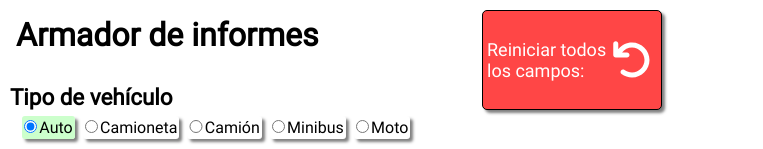
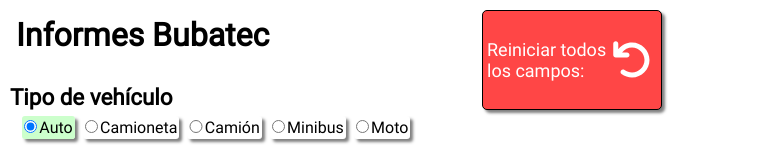
Before and after one commit to Juaniessi/buba-app, a React (Create React App) app: page / in a window 1280 px wide. Shown: the top 149 px of the page, without its empty margins (0-763 px from the left). Built offline with nearby package versions, Linux system fonts and the light colour scheme.

Commit message:
changes to h1

```diff
--- a/src/components/header/Header.jsx
+++ b/src/components/header/Header.jsx
@@ -3,7 +3,7 @@ import React from 'react';
 function Header() {
 	return (
 		<header>
-			<h1>Armador de informes</h1>
+			<h1>Informes Bubatec</h1>
 		</header>
 	);
 }
```
